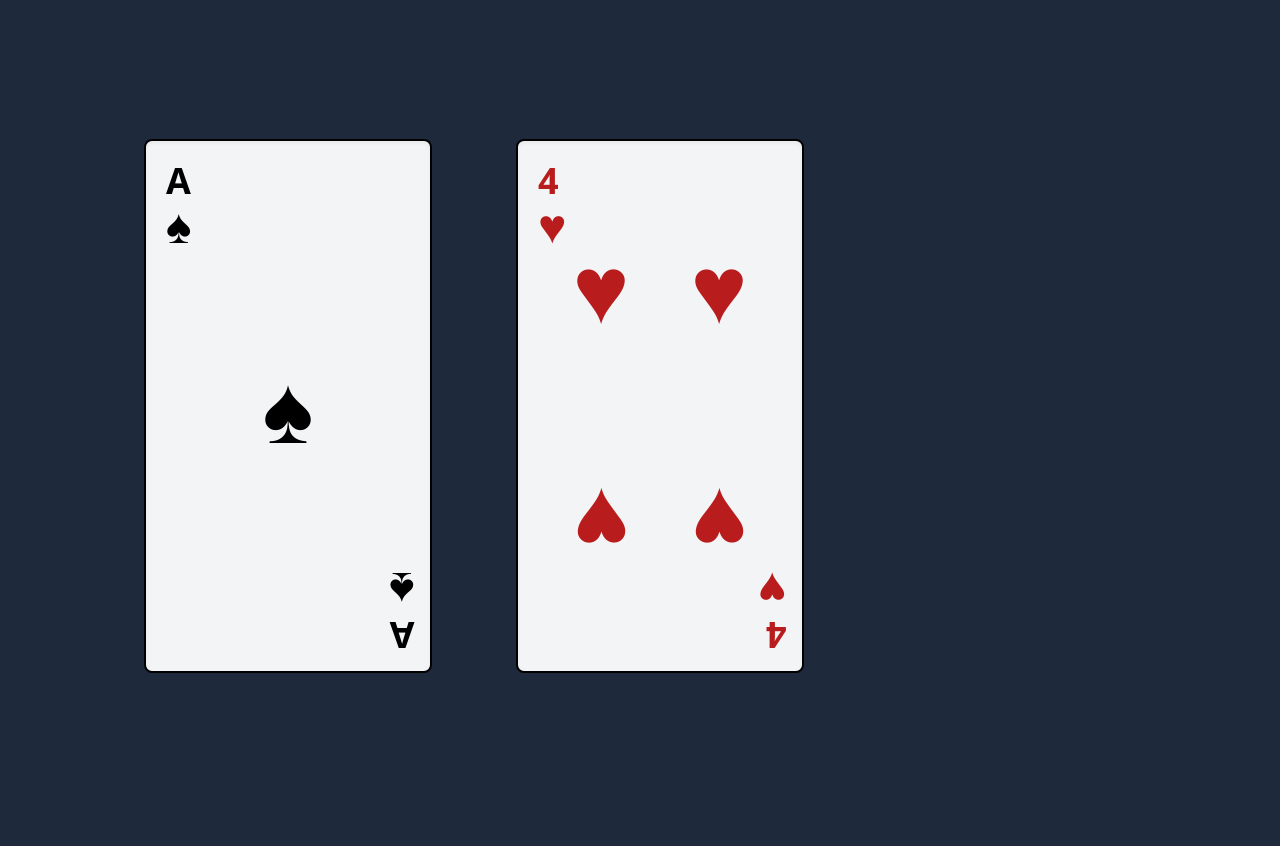
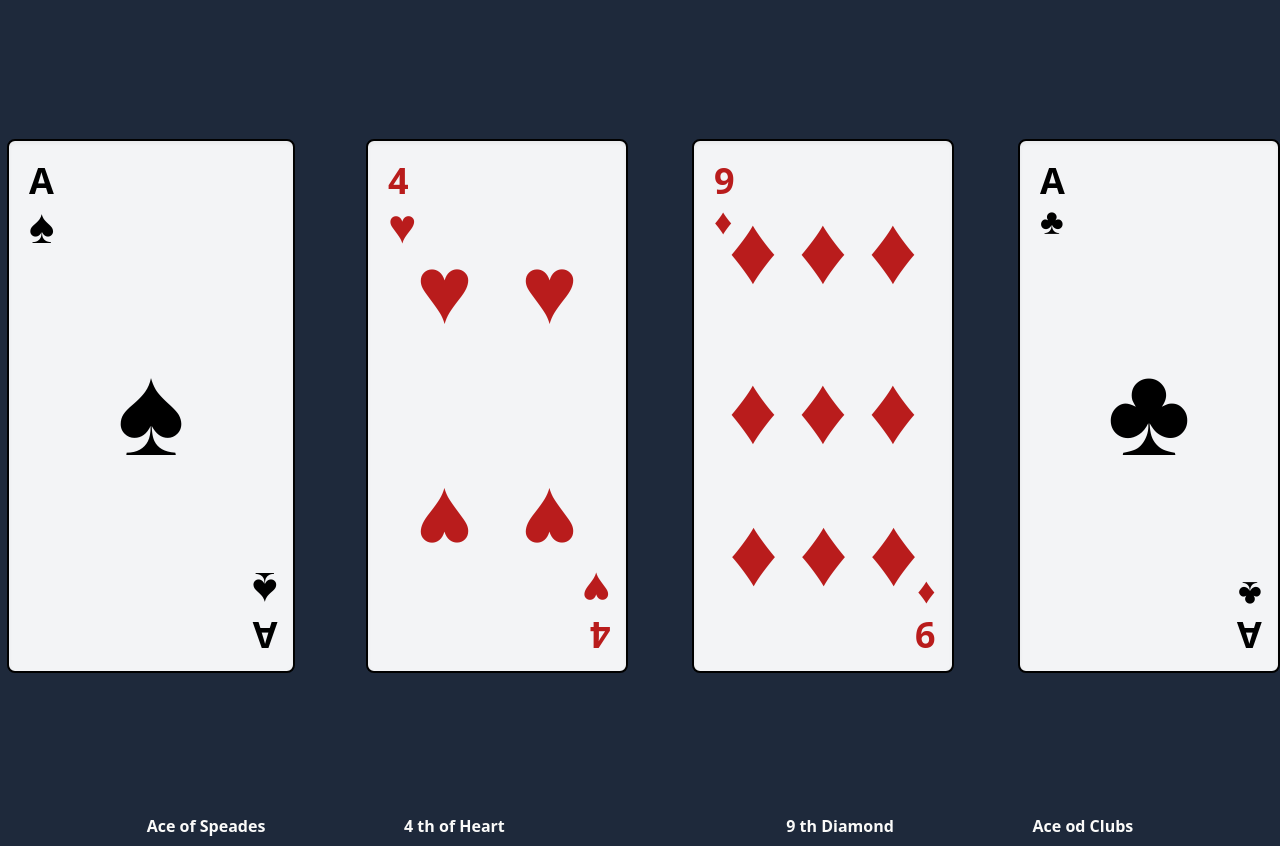
Before and after one commit to petelmahetab/Projects-On-MINI-JS, a plain HTML site: page 18 th/index17.html in a window 1280 px wide. Shown: the part 74-920 px from the top of the page. Before the commit the page ends 880 px from the top, so only its background shows below. Drawn offline with nearby package versions, Linux system fonts and the light colour scheme.

Commit message:
2 more cards will added

```diff
--- a/18 th/index17.html
+++ b/18 th/index17.html
@@ -4,14 +4,17 @@
 <head>
     <title>Ace of Playing Card</title>
     <script src="https://cdn.tailwindcss.com"></script>
+    <link rel="icon" href="Favicon8.png">
 </head>
 
 <body class="bg-slate-800 min-h-screen flex flex-col items-center justify-center">
     <h1 class="flex  items-center justify-center h-full text-5xl underline-offset-1 my-4 text-white">Card's</h1>
 
     <!-- Parent DiV -->
-    <div class="grid grid-cols-1 md:grid-cols-2 lg:grid-cols-3 gap-6 cursor-pointer">
+    <div class="grid grid-cols-1 md:grid-cols-2 lg:grid-cols-4 gap-6 cursor-pointer">
+
         <!-- For First Card -->
+        <!-- Spades  -->
         <div class="flex items-center justify-center ">
             <div class="w-72 h-2/3 p-6 bg-gray-100 rounded-lg border-2 border-black shadow-inner relative">
                 <!-- Left corner DIV -->
@@ -21,7 +24,7 @@
                 </div>
                 <!-- Center Spades DIV -->
                 <div class="flex items-center justify-center h-full">
-                    <h1 class="fas fa-star text-8xl"> &spades;
+                    <h1 class="fas fa-star text-9xl"> &spades;
                     </h1>
                 </div>
                 <!-- Bottom Right DIV Inverted-->
@@ -33,6 +36,7 @@
         </div>
 
         <!-- For Second Card -->
+        <!-- Heart -->
         <div class="flex items-center justify-center h-screen shadow-indigo-100   ">
             <div class="w-72 h-2/3 p-6 ml-10 bg-gray-100 rounded-lg border-2 border-black shadow-inner relative">
                 <!-- Left corner DIV -->
@@ -66,7 +70,97 @@
                 </div>
             </div>
         </div>
+
+
+
+
+
+        <!-- For Third Card -->
+        <!-- Diamond 8th -->
+        <div class="flex items-center justify-center h-screen shadow-indigo-100   ">
+            <div class="w-72 h-2/3 p-6 ml-10 bg-gray-100 rounded-lg border-2 border-black shadow-inner relative">
+                <!-- Left corner DIV -->
+                <div class="absolute top-5 left-5 text-black">
+                    <h1 class="text-4xl font-bold text-red-700">9</h1>
+                    <h1 class=" text-4xl  text-red-700 ">&diamondsuit;</h1>
+                </div>
+                <!-- Center Spades DIV -->
+                <div class="grid grid-cols-3 grid-rows-3 justify-items-center items-center w-full h-full shrink p-0">
+                    <!-- 2x2 Heart Matrix -->
+                    <div class="text-red-700 text-8xl">
+                        <h1>&diamondsuit;</h1>
+                    </div>
+                    <div class="text-red-700 text-8xl">
+                        <h1>&diamondsuit;</h1>
+                    </div>
+                    <div class="text-red-700 text-8xl">
+                        <h1>&diamondsuit;</h1>
+                    </div>
+                    <div class="text-red-700 text-8xl justify-items-center items-center">
+                        <h1>&diamondsuit;</h1>
+                    </div>
+
+                    <div class="text-red-700 text-8xl">
+                        <h1>&diamondsuit;</h1>
+                    </div>
+                    <div class="text-red-700 text-8xl">
+                        <h1>&diamondsuit;</h1>
+                    </div>
+                    <div class="text-red-700 text-8xl transform rotate-180">
+                        <h1>&diamondsuit;</h1>
+                    </div>
+                    <div class="text-red-700 text-8xl transform rotate-180">
+                        <h1>&diamondsuit;</h1>
+                    </div>
+
+                    <div class="text-red-700 text-8xl transform rotate-180">
+                        <h1>&diamondsuit;</h1>
+                    </div>
+
+                </div>
+
+
+                <!-- Bottom Right DIV Inverted-->
+                <div class="absolute bottom-4 right-4 transfrom rotate-180">
+                    <h1 class="text-4xl font-bold text-red-700">9</h1>
+                    <h1 class="fas fa-star text-4xl text-red-700">&diamondsuit;</h1>
+                </div>
+
+            </div>
+        </div>
+
+
+
+        <!-- For Fouth Card -->
+        <!-- Clubs Ace -->
+        <div class="flex items-center justify-center h-screen shadow-indigo-100   ">
+            <div class="w-72 h-2/3 p-6 ml-10 bg-gray-100 rounded-lg border-2 border-black shadow-inner relative">
+                <!-- Left corner DIV -->
+                <div class="absolute top-5 left-5 text-black">
+                    <h1 class="text-4xl font-bold text-black-700">A</h1>
+                    <h1 class=" text-4xl  text-black-700 ">&clubs;</h1>
+                </div>
+                <!-- Center Spades DIV -->
+                <div class="flex items-center justify-center h-full">
+                    <h1 class="fas fa-star text-9xl"> &clubs;
+                    </h1>
+                </div>
+                <!-- Bottom Right DIV Inverted-->
+                <div class="absolute bottom-4 right-4 transfrom rotate-180">
+                    <h1 class="text-4xl font-bold text-black-700">A</h1>
+                    <h1 class="fas fa-star text-4xl text-black-700">&clubs;</h1>
+                </div>
+
+            </div>
+        </div>
     </div>
+
+  <div class="flex justify-evenly items-center w-full text-stone-50 text-center font-extrabold p-2 my-0">
+      <h1 ><a>Ace of Speades</a></h1>
+      <h1><a>4 th of Heart</a></h1>&nbsp;
+      <h1><a href="">9 th Diamond</a></h1>
+      <h1><a>Ace od Clubs</a></h1>
+  </div>
 </body>
 
 </html>
```
Also changed, not shown: 18 th/Favicon8.png (added).
